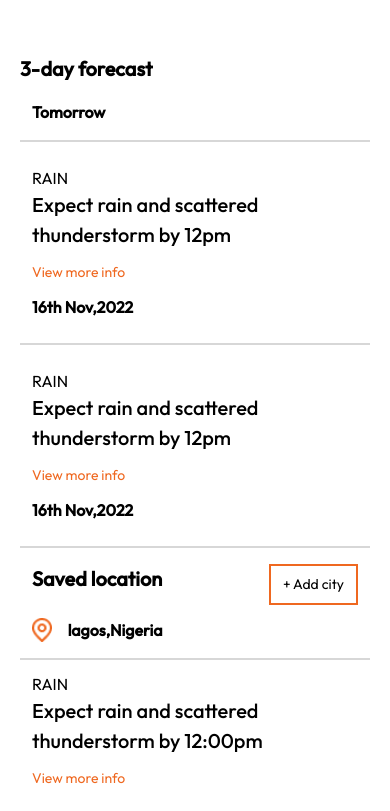
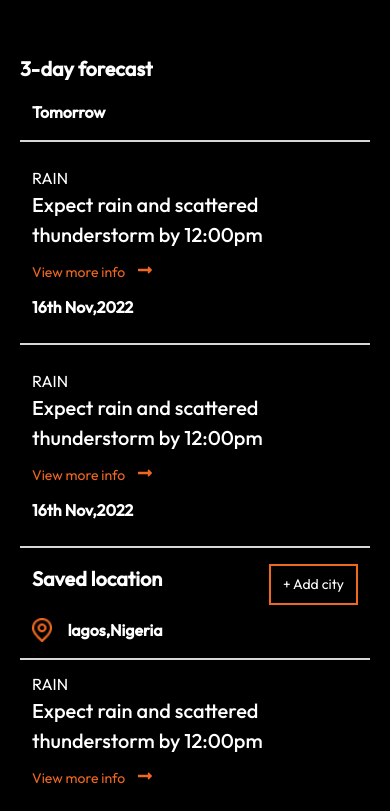
Before and after one commit to Ellamsg/weatherly-location, a React (Create React App) app in the folder my-app/: page /Back in a window 390 px wide. Shown: the part 1161-1972 px from the top of the page. Built offline with nearby package versions, Linux system fonts and the light colour scheme.

Commit message:
darkmode

```diff
--- a/my-app/package.json
+++ b/my-app/package.json
@@ -8,6 +8,7 @@
     "@testing-library/user-event": "^13.5.0",
     "react": "^18.2.0",
     "react-dom": "^18.2.0",
+    "react-icons": "^4.6.0",
     "react-router-dom": "^5.3.4",
     "react-scripts": "5.0.1",
     "web-vitals": "^2.1.4"
--- a/my-app/src/App.js
+++ b/my-app/src/App.js
@@ -6,13 +6,16 @@
 import Back from "./components/Back";
 import { BrowserRouter as Router, Route, Switch } from "react-router-dom";
 
+
 function App() {
   const [darkMode, setOn] = React.useState(true)
 
 
+
+
   const styles = {
-    backgroundColor: darkMode ? "#FFFFFF" : "#000000",
-   color: darkMode ? "#000000" : "#FFFFFF"
+    backgroundColor: darkMode ? "#000000" : "#FFFFFF",
+   color: darkMode ? "#FFFFFF" : "#000000"
 
 }
 function toggleoff(){
@@ -25,13 +28,13 @@
 }
   return (
     <Router>
-
+      <div >
       <div style={styles} className="App md:px-0 px-1 ">
 
         <Header style={styles} />
         <Switch>
           <Route exact path="/">
-            <Theme toggleoff={toggleoff} toggle={toggle} />
+            <Theme style={styles} toggleoff={toggleoff} toggle={toggle} />
           </Route>
           <Route exact path="/Back">
 
@@ -41,6 +44,7 @@
 
         <Footer />
       </div>
+      </div>
     </Router>
   );
 }
--- a/my-app/src/components/Back.js
+++ b/my-app/src/components/Back.js
@@ -1,4 +1,4 @@
-
+import {FaLongArrowAltRight} from 'react-icons/fa'
 
 export default function Back (){
 
@@ -100,15 +100,21 @@
         <div className="der ">
           <p className="">RAIN</p>
           <p  className="text-xl font-medium">Expect rain and scattered</p>
-          <p className="text-xl font-medium">thunderstorm by 12pm</p>
-          <p  className="text-sm text-range3 pt-2">View more info</p>
+          <p className="text-xl font-medium">thunderstorm by 12:00pm</p>
+          <div className='flex flex-row pt-2 gap-2'>
+          <p  className="text-sm text-range3 ">View more info</p>
+          <FaLongArrowAltRight className=' text-range3'/>
+          </div>
           <p className="font-bold pt-2">16th Nov,2022</p>
         </div>
         <div className="der">
         <p>RAIN</p>
           <p className="text-xl font-medium">Expect rain and scattered</p>
-          <p className="text-xl font-medium">thunderstorm by 12pm</p>
-          <p  className="text-sm text-range3 pt-2">View more info</p>
+          <p className="text-xl font-medium">thunderstorm by 12:00pm</p>
+          <div className='flex flex-row pt-2 gap-2'>
+          <p  className="text-sm text-range3 ">View more info</p>
+          <FaLongArrowAltRight className=' text-range3'/>
+          </div>
           <p className="font-bold pt-2">16th Nov,2022</p>
         </div>
         <div className="md:hidden block border-b-2 border-boxwind">
@@ -131,7 +137,10 @@
         <p>RAIN</p>
           <p className="text-xl font-medium">Expect rain and scattered</p>
           <p className="text-xl font-medium">thunderstorm by 12:00pm</p>
-          <p  className="text-sm text-range3 pt-2">View more info</p>
+          <div className='flex flex-row pt-2 gap-2'>
+          <p  className="text-sm text-range3 ">View more info</p>
+          <FaLongArrowAltRight className=' text-range3'/>
+          </div>
 
       <div className="flex flex-row pt-4 pb-3 md:hidden gap-3">
           <img className="h-4" src="image/locate.png"/>
@@ -142,7 +151,10 @@
         <p>RAIN</p>
           <p className="text-xl font-medium">Expect rain and scattered</p>
           <p className="text-xl font-medium">thunderstorm by 12:00pm</p>
-          <p  className="text-sm text-range3 pt-2">View more info </p>
+          <div className='flex flex-row pt-2 gap-2'>
+          <p  className="text-sm text-range3 ">View more info</p>
+          <FaLongArrowAltRight className=' text-range3'/>
+          </div>
 
         </div>
 
--- a/my-app/src/components/Header.js
+++ b/my-app/src/components/Header.js
@@ -1,6 +1,8 @@
 import React, { useState } from 'react'
 import Button from './Buttons';
 import { Link } from "react-router-dom"
+import {FaBars} from 'react-icons/fa'
+
 
 
 const Header = (props) => {
@@ -16,9 +18,10 @@
        <img className='' src="image/pink.png"/>
       </div>
 
-      <div onClick={()=>setOpen(!open)} className=' absolute right-3 top-2 cursor-pointer md:hidden'>
 
-      <img className='  h-6 w-6' name={open ? 'close':'menu'} src='image/button.png'/>
+      <div onClick={()=>setOpen(!open)} className='mt-3 h-[60px] w-[60px] flex justify-items-center pl-2 pt-2  rounded-[50%] border-boxwind border-2 absolute right-3 top-0 cursor-pointer md:hidden'>
+
+      <FaBars style={props.style} className='  text-3xl' name={open ? 'close':'menu'} />
       <p className="opacity-0">.</p>
       </div>
 
@@ -59,6 +62,7 @@
       </div>
     </div>
     </div>
+
   )
 }
 
--- a/my-app/src/components/Theme.js
+++ b/my-app/src/components/Theme.js
@@ -1,5 +1,6 @@
 
 import { Link } from "react-router-dom"
+import {FaAngleDown} from 'react-icons/fa'
 
 import React from "react"
  export default function Theme(props) {
@@ -33,7 +34,7 @@
           text-white transition-transform duration-500
           rotate-0 peer-checked:rotate-180
           ">
-            <img className=" h-1" src="image/downblk.png"/>
+              <FaAngleDown style={props.style} className="  "/>
           </div>
            {/*select content*/}
           <div className=" text-right overflow-hidden
@@ -56,30 +57,30 @@
               z-10 cursor-pointer
             "
             />
-          <div className=" py-2 gap-2 border-b-2 border-boxwind  w-full
+          <div className="hover:text-range py-2 gap-2 border-b-2 border-boxwind  w-full
           flex  flex-col
           ">
-          <h1 className="font-medium text-range text-lg">Theme</h1>
-          <h1 className="   text-range3">select   preferred mode</h1>
+          <h1  className="font-medium hover:text-range text-lg">Theme</h1>
+          <h1  className="   hover:text-range3">select   preferred mode</h1>
           </div>
           <div className="absolute  top-2 right-3
           text-white transition-transform duration-500
           rotate-0 peer-checked:rotate-180
           ">
-            <img className=" h-1 " src="image/downblk.png"/>
+            <FaAngleDown style={props.style} className="  "/>
           </div>
            {/*select content*/}
           <div className=" grid justify-end  overflow-hidden
           transition-all duration-500 max-h-0
           peer-checked:max-h-9
           ">
-            <div className="grid grid-cols-1  border-2 border-black rounded-md   w-8  ">
+            <div className="grid grid-cols-1  border-2 border-boxwind rounded-md   w-8  ">
 
-                <div onClick={props.toggleoff} className=" p-3 justify-between flex flex-row border-b-2 hover:text-white hover:bg-range3 border-black">
+                <div onClick={props.toggleoff} className=" p-3 justify-between flex flex-row border-b-2 hover:text-white hover:bg-range3 border-boxwind">
                 <p>Light mode</p>
                <img className="w-3 h-3" src="image/knight.png"/>
                  </div>
-                <div  onClick={props.toggle} className=" justify-between flex flex-row hover:text-white p-3 hover:bg-range3 ">
+                <div   onClick={props.toggle} className=" justify-between flex flex-row hover:text-white p-3 hover:bg-range3 ">
                <button >Dark mode</button>
                <img src="image/sun.png"/>
                 </div>
```
Also changed, not shown: 1 other file (tests, documents, lock files or other folders).
